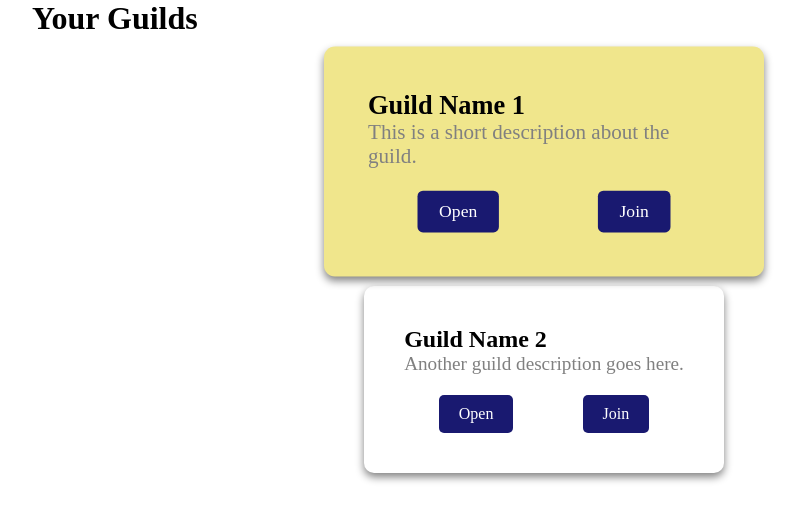
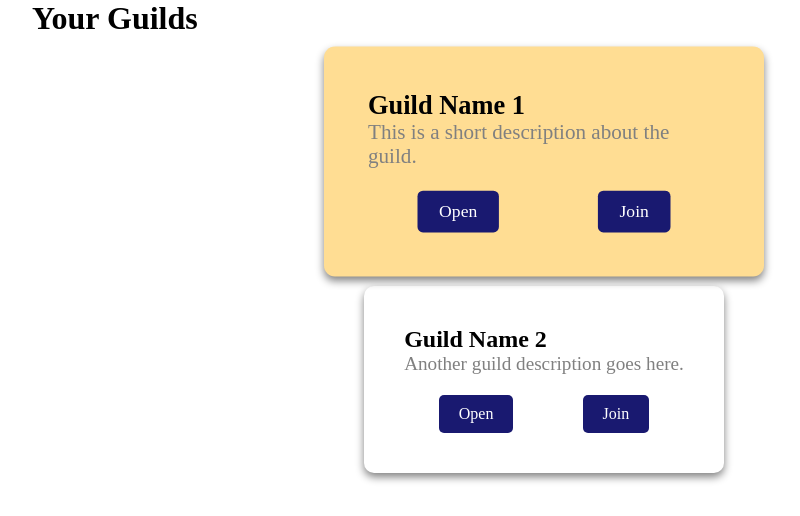
Before and after one commit to TetsuoKunn/JojosReferenceSASEHack, a Django app: page /guild/ in a window 1280 px wide, with the pointer over the restyled element. Shown: the part 55-571 px from the top of the page, without its empty margins (96-896 px from the left). Run offline with Django 5.2, Linux system fonts and the light colour scheme.

Commit message:
<your message>

```diff
--- a/guilds/static/css/styles.css
+++ b/guilds/static/css/styles.css
@@ -115,7 +115,7 @@ h1 {
 }
 
 .guild-card:hover {
-  background-color: khaki;
+  background-color: rgb(255, 221, 147);
   transform: scale(1.1);
 }
 
```
